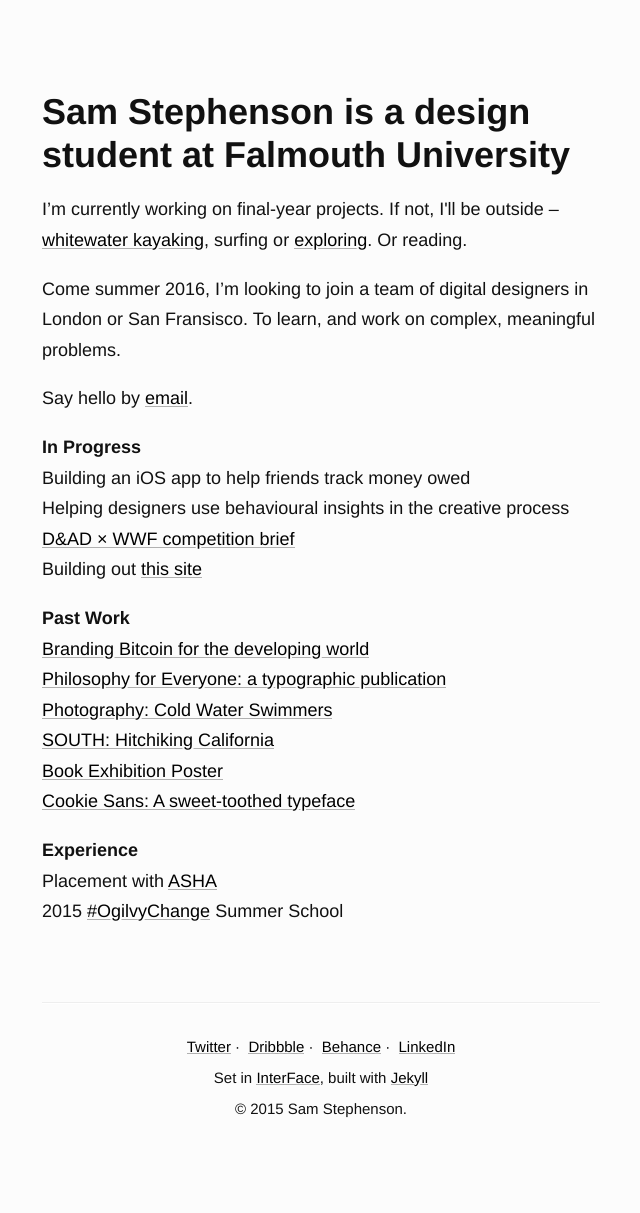
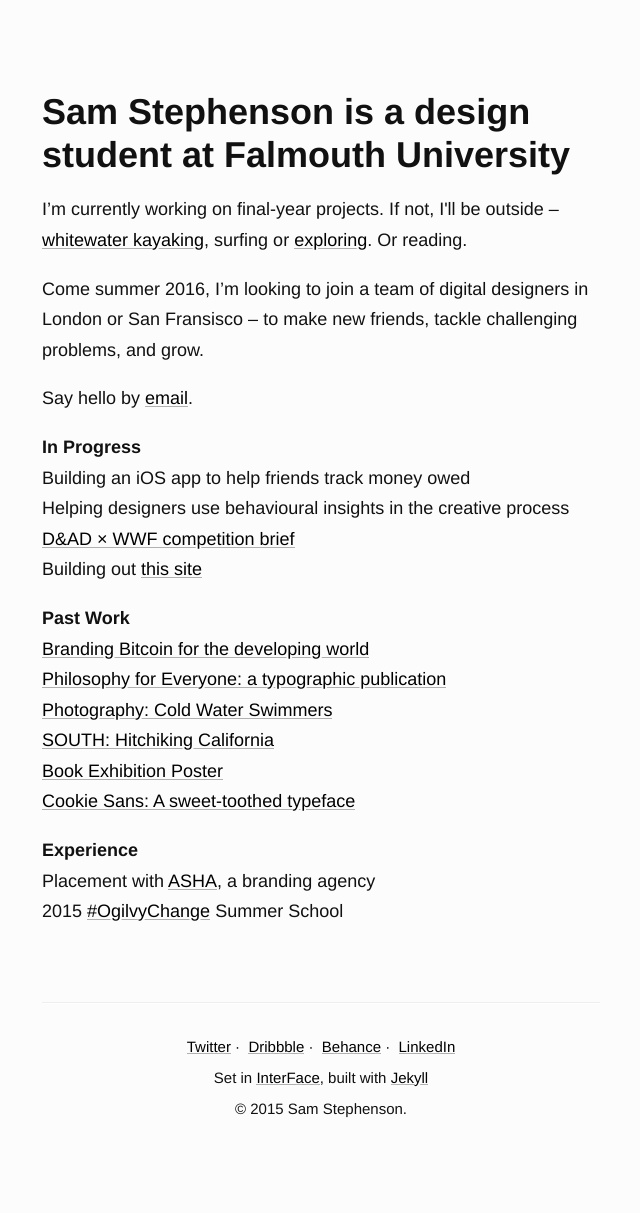
Before and after one commit to samstephenson/samstephenson.github.io, a Jekyll site: the page built from index.html, in a window 1280 px wide. Shown: the whole page, without its empty margins (319-959 px from the left). Built offline with Jekyll 4.4.1, drawn with Linux system fonts in a browser that asks for light colours; the list of posts is cut into pages by our own code.

```diff
--- a/_layouts/default.html
+++ b/_layouts/default.html
@@ -16,7 +16,7 @@
       <main>
         <h1>Sam Stephenson is a design student at Falmouth University</h1>
         <p>I’m currently working on final-year projects. If not, I'll be outside &ndash; <a href="https://www.youtube.com/watch?v=rbn0sufuXmg" title="Sam Stephenson kayaking">whitewater kayaking</a>, surfing or <a href="https://www.flickr.com/photos/111663469@N03/" title="Photos">exploring</a>. Or reading.</p>
-        <p>Come summer 2016, I’m looking to join a team of digital designers in London or San Fransisco. To learn, and work on complex, meaningful problems.</p>
+        <p>Come summer 2016, I’m looking to join a team of digital designers in London or San Fransisco &ndash; to make new friends, tackle challenging problems, and grow.</p>
         <p>Say hello by <a href="mailto:sam@stephenson.net">email</a>.</p>
 
         <h2>In Progress</h2>
@@ -38,7 +38,7 @@
         </ul>
         <h2>Experience</h2>
         <ul>
-          <li>Placement with <a href="http://ashawebsite.co.uk/">ASHA</a></li>
+          <li>Placement with <a href="http://ashawebsite.co.uk/">ASHA</a>, a branding agency</li>
           <li>2015 <a href="http://ogilvychange.com/">#OgilvyChange</a> Summer School</li>
         </ul>
 
```
Also changed, not shown: 10 other files.
